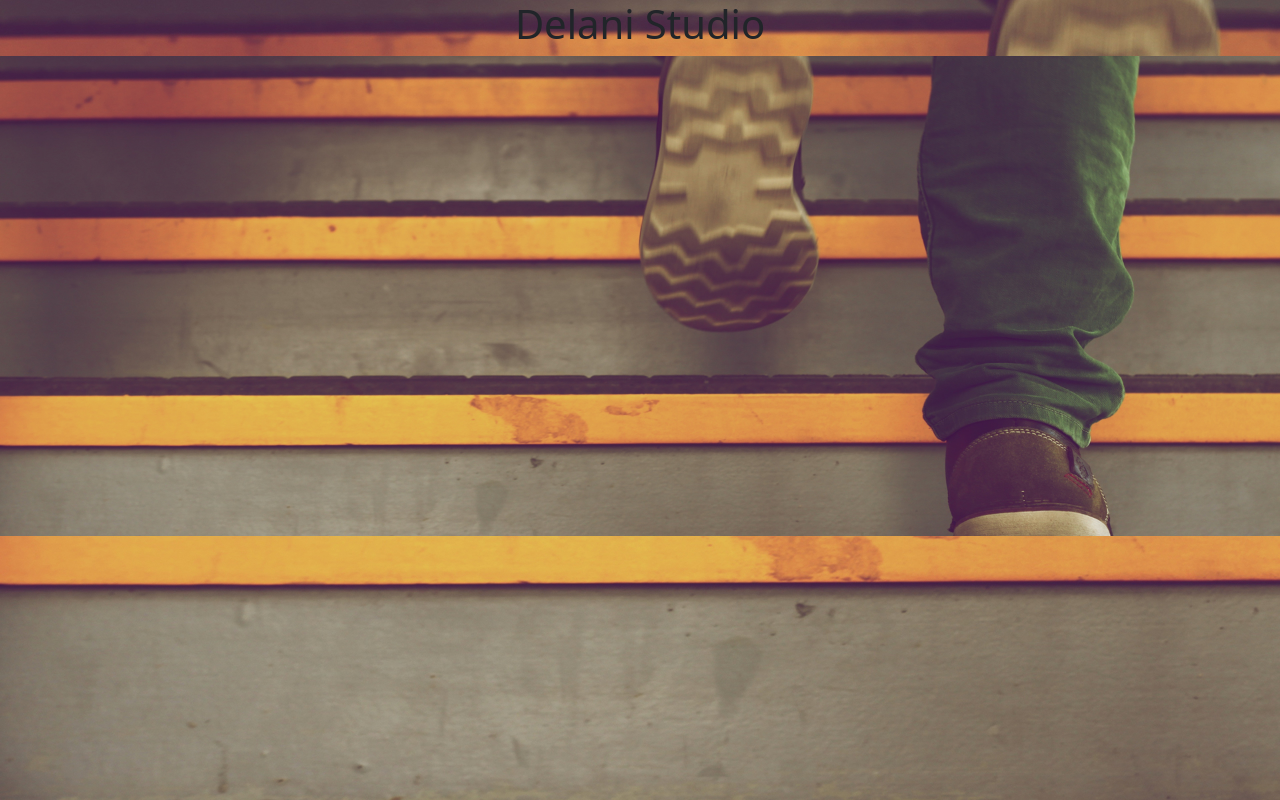
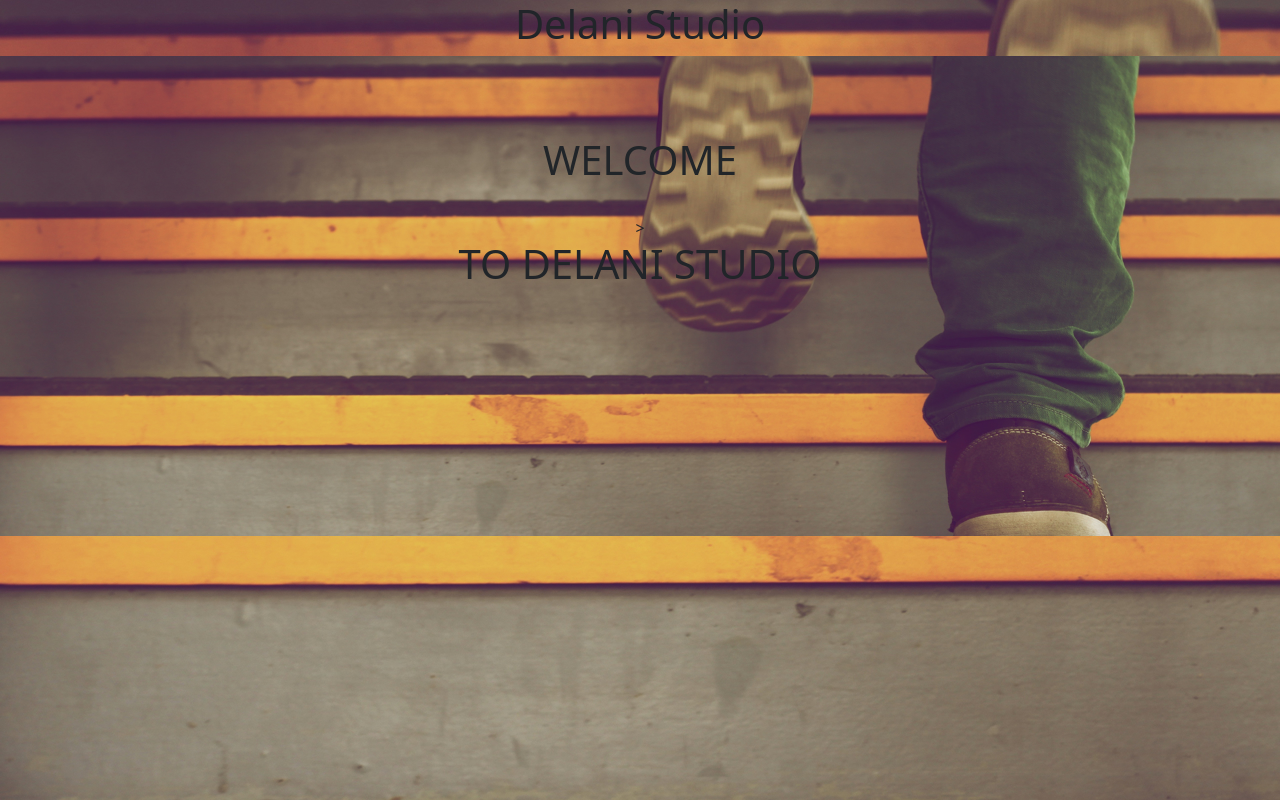
Before and after one commit to AdamuWanganya/Delani-Studio, a plain HTML site: page index.html in a window 1280 px wide. Drawn offline with nearby package versions, Linux system fonts and the light colour scheme; files whose address does not match are found by name.

Commit message:
Add <h1> and <br> tags

```diff
--- a/index.html
+++ b/index.html
@@ -17,7 +17,8 @@
         <!--First section-->
         <div class="section-1" style="background-image: url('images/backgrounds/h_img.jpg');
         background-size: cover; background-color: transparent;height:480px; padding-top:80px;">
-
+            <h1>WELCOME </h1><br>>
+            <h1>TO DELANI STUDIO</h1>
         </div>
     </body>
 
```
